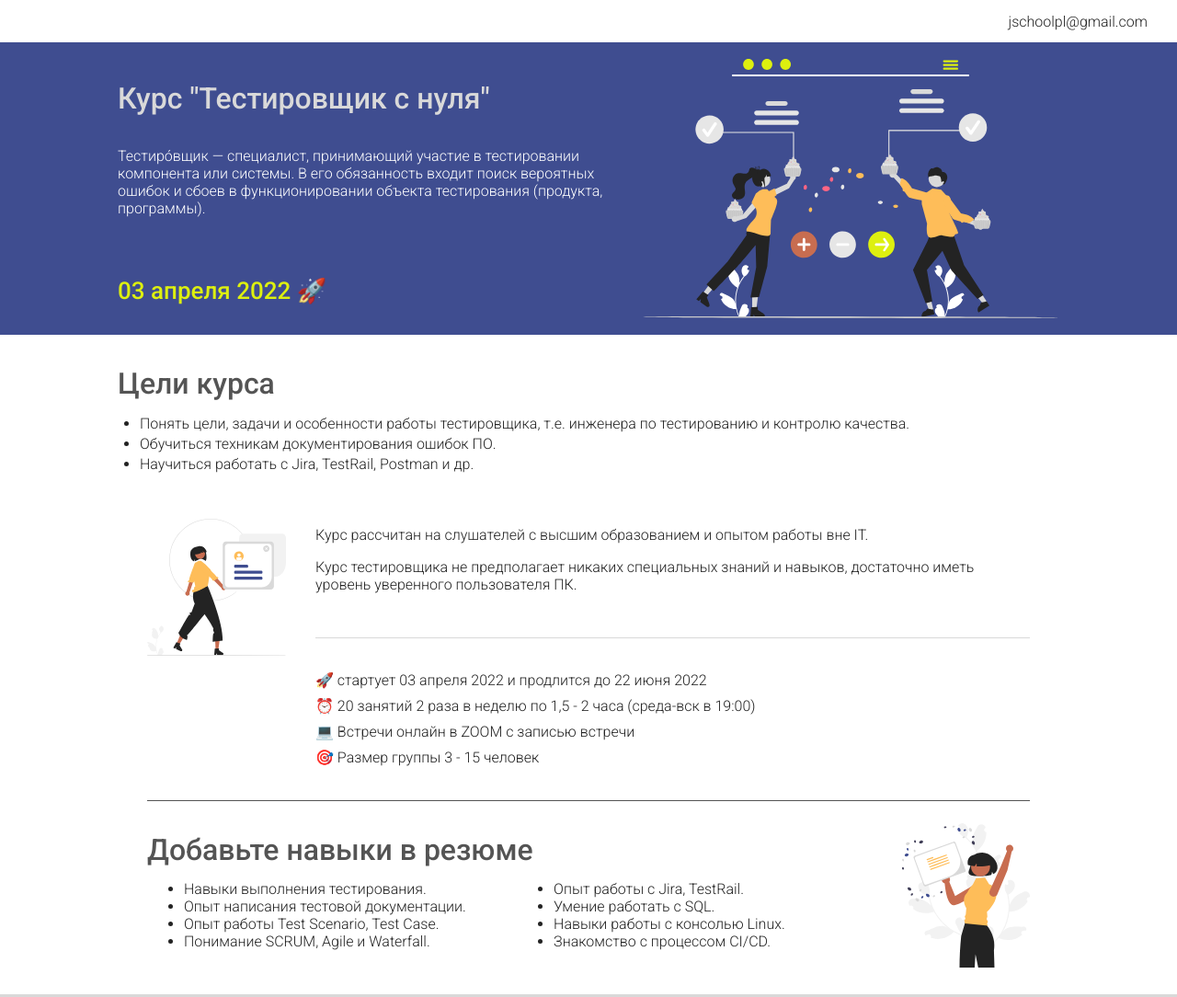
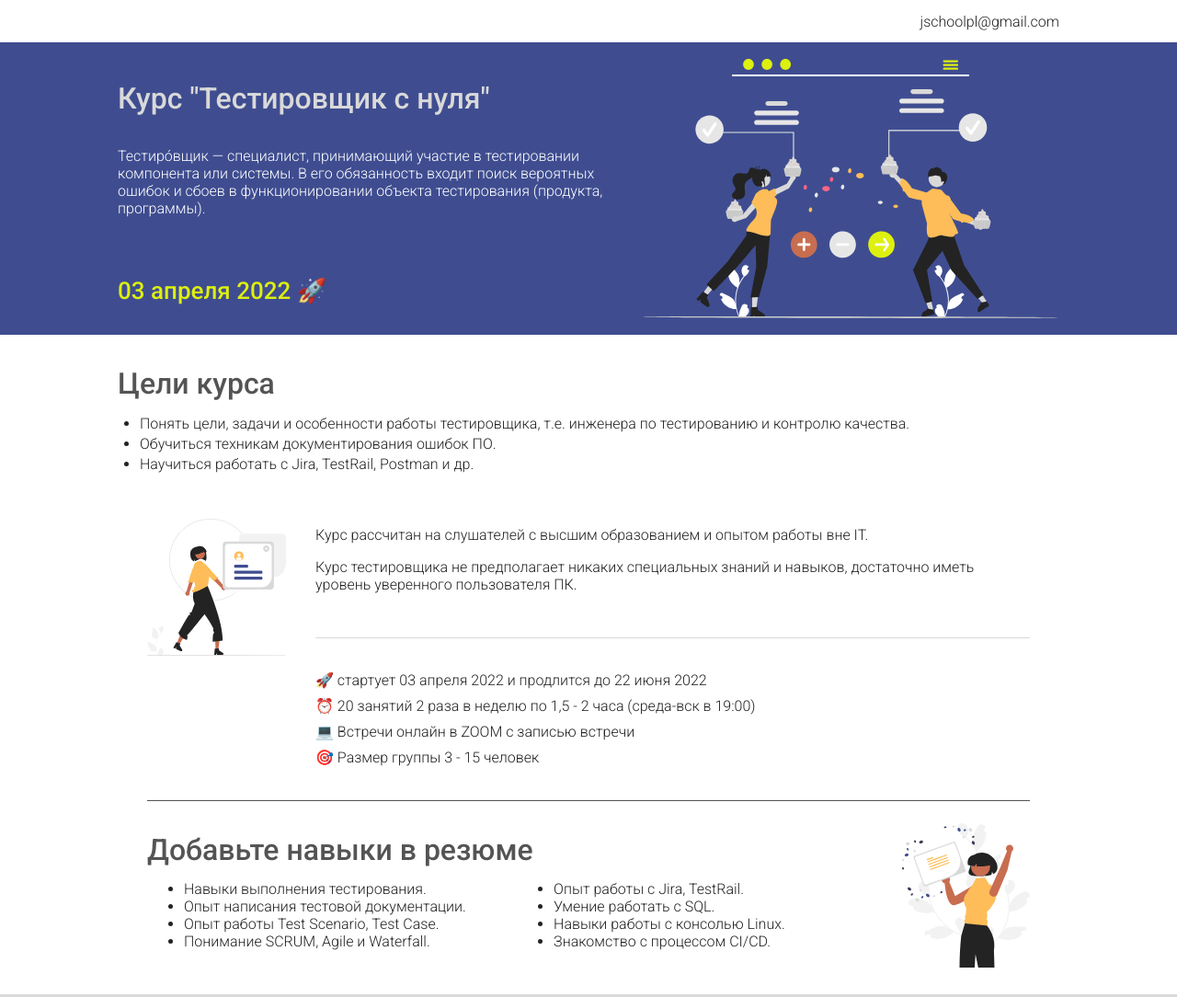
Before and after one commit to jschoolpl/qa-landing, a website built with Parcel: page src/index.html in a window 1280 px wide. Shown: the top 1084 px of the page at 92% size. Built offline with nearby package versions, Linux system fonts and the light colour scheme.

Commit message:
fix header

```diff
--- a/src/index.html
+++ b/src/index.html
@@ -8,7 +8,7 @@
     <link rel="stylesheet" href="./styles.scss" />
   </head>
   <body>
-    <header class="header u-wrapper">
+    <header class="header">
       <a class="header__link" href="mailto:jschoolpl@gmail.com"
         >jschoolpl@gmail.com</a
       >
--- a/src/styles/_header.scss
+++ b/src/styles/_header.scss
@@ -1,4 +1,7 @@
+@use "./styles/mixins";
+
 .header {
+  @include mixins.u-wrapper;
   font-size: 1.6rem;
   height: 4.6rem;
   padding: 0 3.2rem;
```
